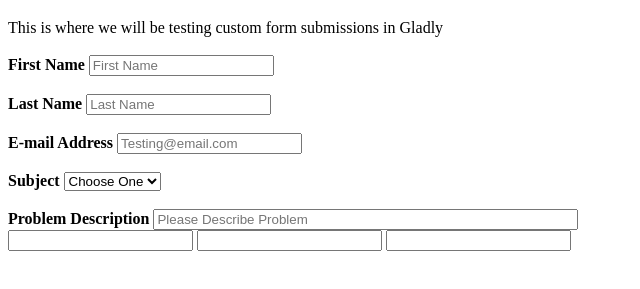
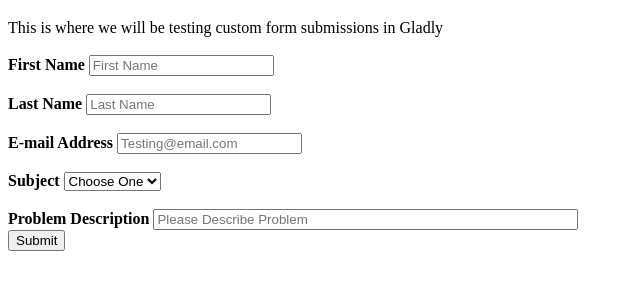
Before and after one commit to Mbprovost1/formsubmitdemo, a plain HTML site: page index.html in a window 1280 px wide. Shown: the part 61-350 px from the top of the page, without its empty margins (0-640 px from the left). Drawn offline with Linux system fonts and the light colour scheme.

Commit message:
Add files via upload

```diff
--- a/index.html
+++ b/index.html
@@ -51,9 +51,8 @@ This is where we will be testing custom form submissions in Gladly
     <label for="description"><b>Problem Description</b></label>
     <input type="text" id="description" placeholder="Please Describe Problem" name="description" size="50">
 <br>
-    <input type="Start Chat">
-    <input type="Request Call Back">
-    <input type="Create Ticket">
+    <input type="submit">
+
 
 </form>
 
```
